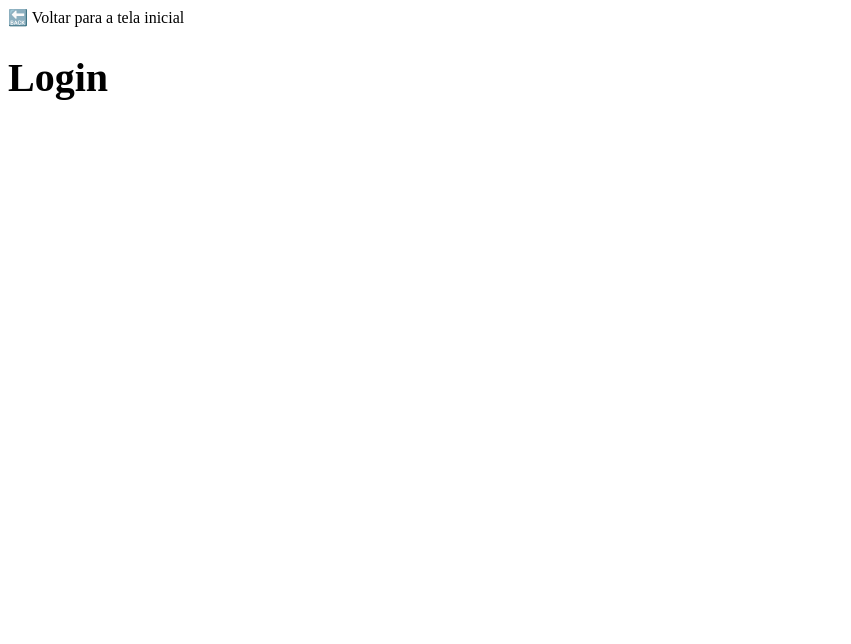
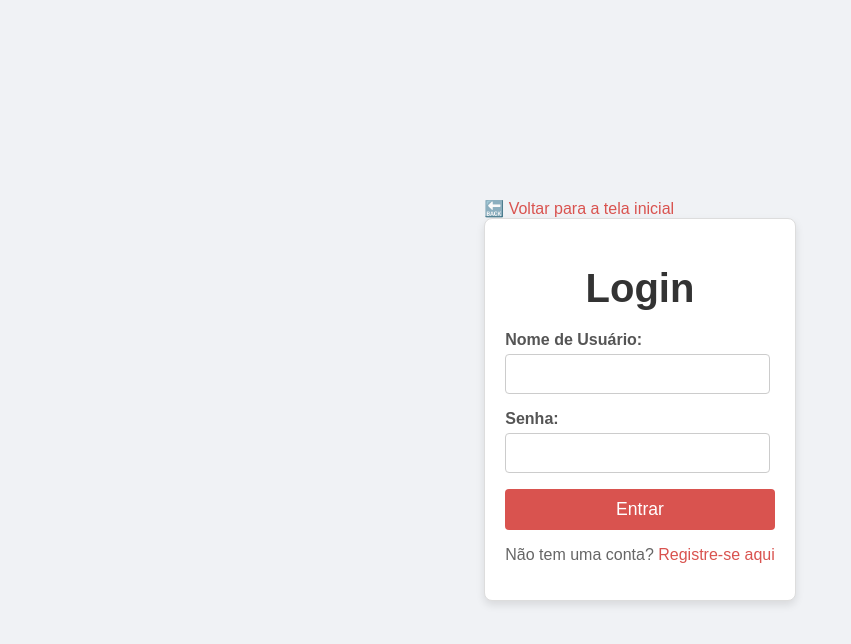
Before and after one commit to duarte-dot/rickandmorty-api, a Flask app: page /login in a window 1280 px wide. Shown: the top 644 px of the page, without its empty margins (0-851 px from the left). Run offline with Flask 3, Linux system fonts and the light colour scheme.

Commit message:
adiciona estilos e estrutura para páginas de login e registro

```diff
--- a/app/static/css/login_and_register.css
+++ b/app/static/css/login_and_register.css
@@ -1,9 +1,78 @@
+body {
+  display: flex;
+  align-items: center;
+  justify-content: center;
+  height: 100vh;
+  margin: 0;
+  background-color: #f0f2f5;
+  font-family: Arial, sans-serif;
+  color: #333;
+}
+
 a {
-  color: #000;
+  color: #d9534f;
   text-decoration: none;
+}
+
+a:hover {
+  color: #c9302c;
 }
 
 h1 {
   font-size: 2.5em;
   margin-bottom: 0.5em;
+  text-align: center;
+  color: #333;
 }
+
+.container {
+  padding: 20px;
+  border: 1px solid #ddd;
+  border-radius: 8px;
+  background-color: #fff;
+  box-shadow: 0 4px 8px rgba(0, 0, 0, 0.1);
+}
+
+.form-group {
+  margin-bottom: 1em;
+}
+
+label {
+  display: block;
+  margin-bottom: 5px;
+  font-weight: bold;
+  color: #555;
+}
+
+input[type="text"],
+input[type="password"],
+input[type="email"],
+select {
+  width: 90%;
+  padding: 10px;
+  border: 1px solid #ccc;
+  border-radius: 4px;
+  font-size: 1em;
+}
+
+button {
+  width: 100%;
+  padding: 10px;
+  background-color: #d9534f;
+  color: #fff;
+  border: none;
+  border-radius: 4px;
+  cursor: pointer;
+  font-size: 1.1em;
+  transition: background-color 0.3s;
+}
+
+button:hover {
+  background-color: #c9302c;
+}
+
+p {
+  text-align: center;
+  margin-top: 1em;
+  color: #666;
+}
--- a/app/templates/login.html
+++ b/app/templates/login.html
@@ -8,6 +8,27 @@
 {% endblock %} {% block content %}
 
 <a href="/">🔙 Voltar para a tela inicial</a>
-<h1>Login</h1>
+<div class="container">
+  <h1>Login</h1>
+
+  <form action="{{ url_for('main.login') }}" method="post">
+    <div class="form-group">
+      <label for="username">Nome de Usuário:</label>
+      <input type="text" id="username" name="username" required />
+    </div>
+
+    <div class="form-group">
+      <label for="password">Senha:</label>
+      <input type="password" id="password" name="password" required />
+    </div>
+
+    <button type="submit">Entrar</button>
+  </form>
+
+  <p>
+    Não tem uma conta?
+    <a href="{{ url_for('main.register') }}">Registre-se aqui</a>
+  </p>
+</div>
 
 {% endblock %}
```
Also changed, not shown: app/templates/index.html (+12 -4 lines), app/templates/register.html (+36 -1 lines).
